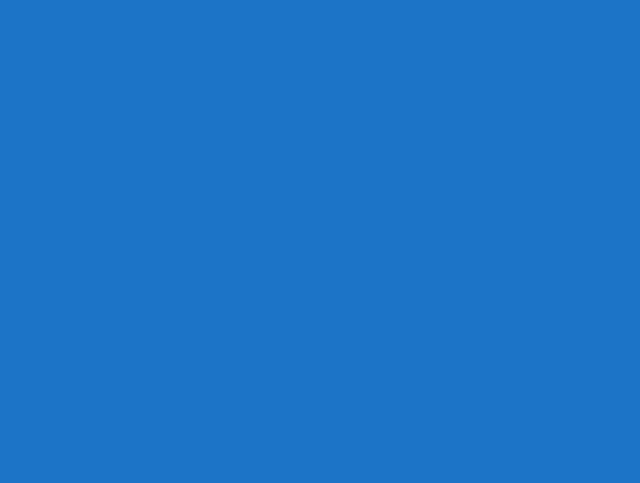
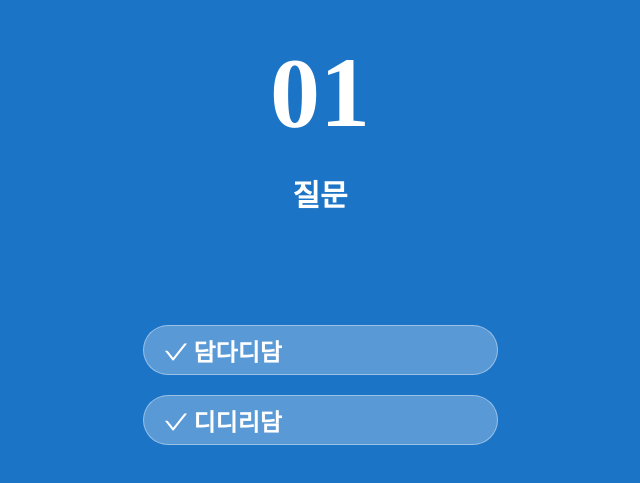
Before and after one commit to g0garden/MBTI_fish, a React (Create React App) app: page /quiz in a window 1280 px wide. Shown: the part 117-600 px from the top of the page, without its empty margins (320-960 px from the left). Built offline with nearby package versions, Linux system fonts and the light colour scheme; a web font is replaced by a local one.

Commit message:
install history again & ant-design & quiz view

```diff
--- a/package.json
+++ b/package.json
@@ -3,12 +3,13 @@
   "version": "0.1.0",
   "private": true,
   "dependencies": {
+    "@ant-design/icons": "^4.6.2",
     "@reduxjs/toolkit": "^1.6.0",
     "@testing-library/jest-dom": "^5.11.4",
     "@testing-library/react": "^11.1.0",
     "@testing-library/user-event": "^12.1.10",
     "connected-react-router": "^6.9.1",
-    "history": "^5.0.0",
+    "history": "4.7.1",
     "react": "^17.0.2",
     "react-dom": "^17.0.2",
     "react-icon": "^1.0.0",
--- /dev/null
+++ b/src/components/QuizFrame.js
@@ -0,0 +1,31 @@
+import React, { useEffect, useState } from "react";
+
+import styled from "styled-components";
+import { useDispatch } from "react-redux";
+import { Text, Grid, Button } from "../elements/";
+import {CheckOutlined} from "@ant-design/icons";
+
+const QuizFrame = (props) => {
+  const dispatch = useDispatch();
+
+  useEffect(() => {}, []);
+
+  return (<Grid textAlign="center">
+  <Grid margin="150px auto 100px auto">
+    <Text size="100px" bold lineHeight="120%">01</Text>
+    <br/>
+    <Text size="30px" bold>질문</Text>
+  </Grid>
+  <QuestionBox>
+    <Button align padding="0 20px" size="24px"><CheckOutlined /> 담다디담</Button>
+    <Button align padding="0 20px" size="24px"><CheckOutlined /> 디디리담</Button>
+  </QuestionBox>
+</Grid>);
+};
+
+const QuestionBox = styled.div`
+    display: flex;
+    flex-direction: column;
+    justify-content: flex-end;
+`;
+export default QuizFrame;
--- a/src/elements/Button.js
+++ b/src/elements/Button.js
@@ -3,8 +3,8 @@ import styled from "styled-components";
 
 const Button = (props) => {
   // disabled : 비활성화 모드
-  const { onClick, text, children, width, height, margin, size } = props;
-  const styles = { onClick: onClick, text: text, width: width, height: height, margin: margin, size: size };
+  const { onClick, text, children, width, height, margin, size, align, padding } = props;
+  const styles = { onClick: onClick, text: text, width: width, height: height, margin: margin, size: size, align: align, padding: padding };
 
   return (
     <>
@@ -27,13 +27,15 @@ const Btn = styled.button`
 
   background-color: #ffffff44; // 60%
   color: #ffffff;
-  font-size: 20px;
+  font-size: ${(props) => (props.size ? props.size : "20px")};
   font-weight: 600;
+  text-align: ${(props) => (props.align ? "left" : "center")};
 
   margin: ${(props) => (props.margin ? props.margin : "10px")};
   height: 50px;
   min-width: 50%;
 
+  padding: ${(props) => (props.padding ? props.padding : "0 6px")};
   box-shadow: 0 0 0 3px #ffffff00;
 
   &:active {
--- a/src/pages/Main.js
+++ b/src/pages/Main.js
@@ -2,12 +2,13 @@ import React, { useEffect, useState } from "react";
 
 import styled from "styled-components";
 import { useDispatch } from "react-redux";
+import { Link } from 'react-router-dom';
 
 import { Text, Grid, Button } from "../elements/";
 
 import Quiz from "./Quiz";
 
-const Main = (props) => {
+const Main = ({history}) => {
   const dispatch = useDispatch();
 
   useEffect(() => {}, []);
@@ -18,6 +19,10 @@ const Main = (props) => {
 
   // number displayed by component
   const [count, setCount] = useState("0");
+
+  // const goToPage = (page) => {
+  //   history.push(`/${page}`);
+  // }
 
   useEffect(() => {
     let start = 0;
@@ -53,7 +58,7 @@ const Main = (props) => {
       </Grid>
 
       <Text size="18px">나도 모르는 나의 무의식 테스트</Text>
-      <Button margin="220px auto auto">START</Button>
+      <Button margin="220px auto auto" onClick={() => history.push('/quiz')}>START</Button>
 
       <Text size="20px" margin="10px">
         지금까지
--- a/src/pages/Quiz.js
+++ b/src/pages/Quiz.js
@@ -2,13 +2,15 @@ import React, { useEffect, useState } from "react";
 
 import styled from "styled-components";
 import { useDispatch } from "react-redux";
+
+import QuizFrame from "../components/QuizFrame";
 
 const Quiz = (props) => {
   const dispatch = useDispatch();
 
   useEffect(() => {}, []);
 
-  return <></>;
+  return (<><QuizFrame/></>);
 };
 
 export default Quiz;
```
Also changed, not shown: 1 other file (tests, documents, lock files or other folders).
